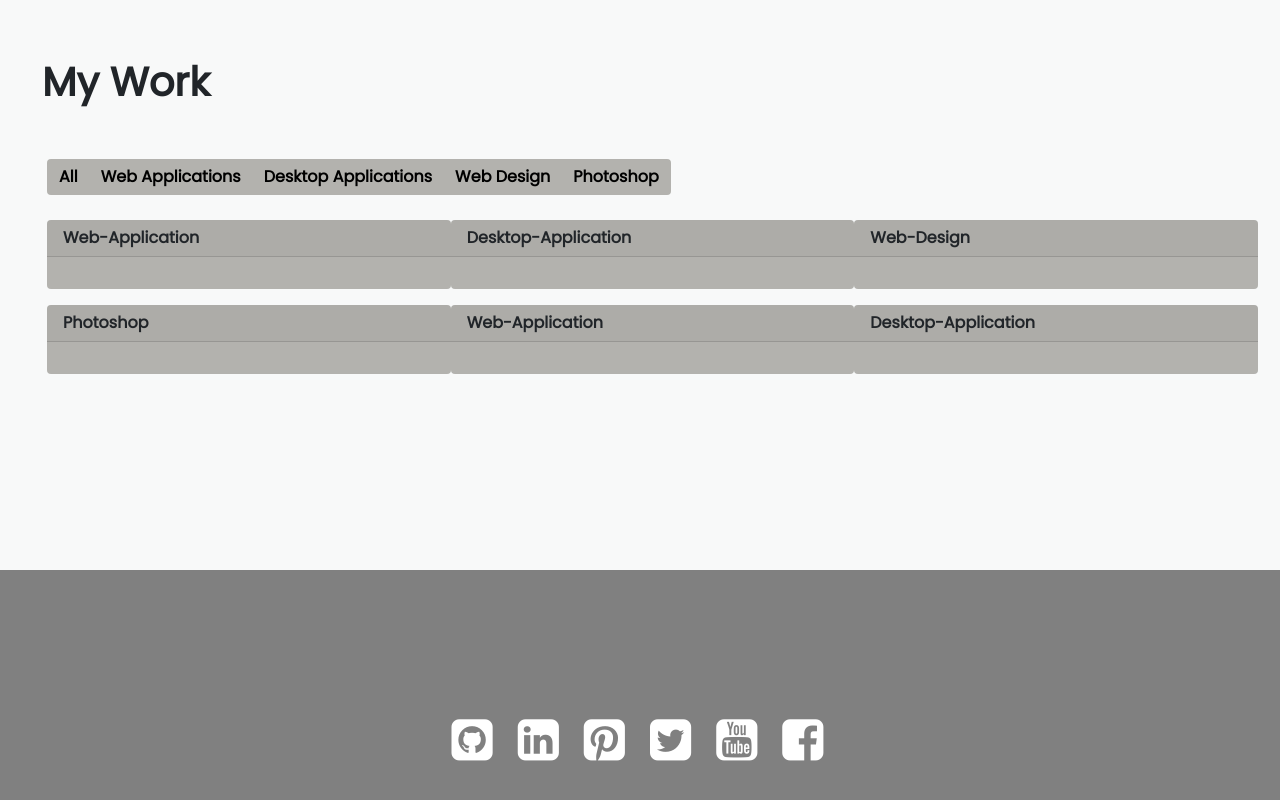
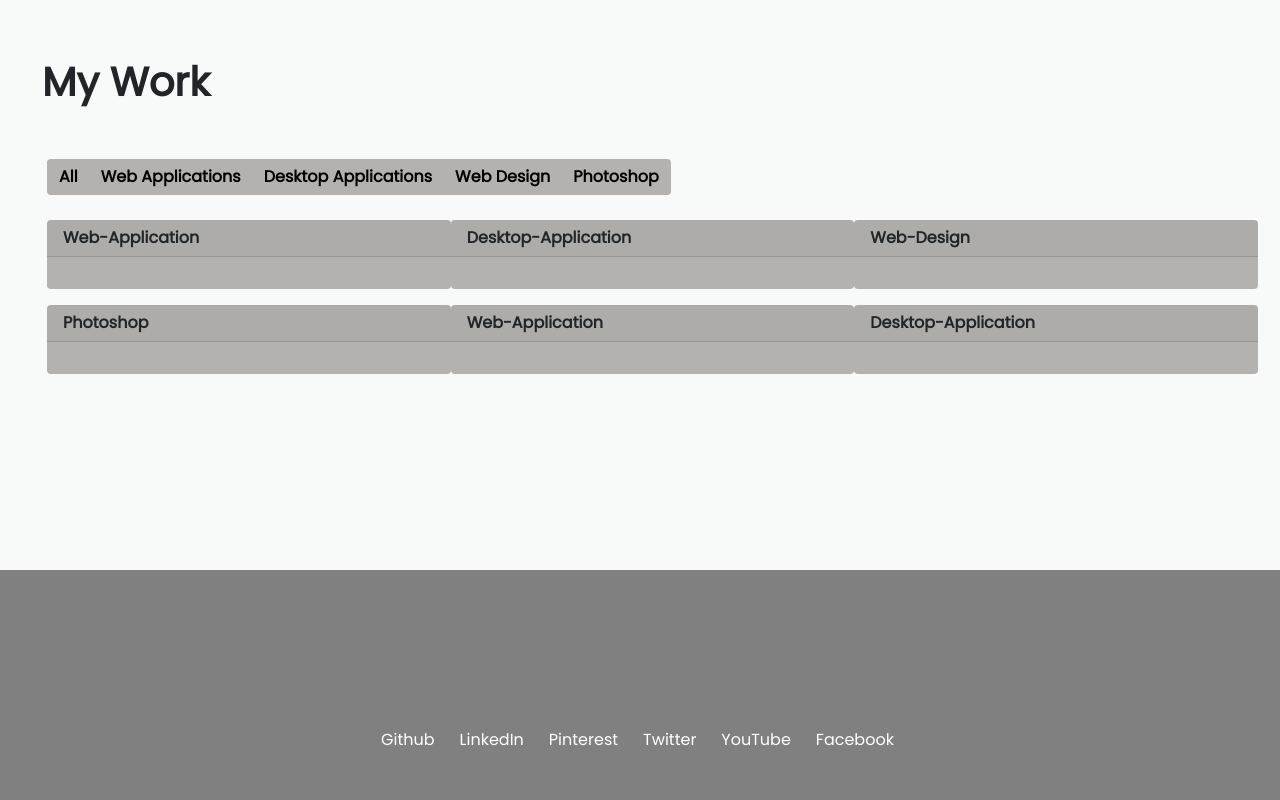
Before and after one commit to Faiza-Satti/Portfolio.io, a plain HTML site: page index.html in a window 1280 px wide. Shown: the part 3695-4495 px from the top of the page. Drawn offline with nearby package versions, Linux system fonts and the light colour scheme.

Commit message:
Update index.html

```diff
--- a/index.html
+++ b/index.html
@@ -4,7 +4,6 @@
     <meta charset="UTF-8">
     <meta http-equiv="X-UA-Compatible" content="IE=edge">
     <meta name="viewport" content="width=device-width, initial-scale=1.0">
-    <link rel="stylesheet" href="http://cdnjs.cloudflare.com/ajax/libs/font-awesome/4.4.0/css/font-awesome.min.css">
     <link rel="icon" href="css/images/fav.png"  sizes="16*16" type="png">
     <link rel="stylesheet" href="css/Bootstrap_css/bootstrap.min.css">
     <link rel="stylesheet" href="css/jquery-ui.css">
@@ -446,12 +445,12 @@
     <footer>
       <div class="row">
         <div id="followAccounts" class="col-lg-12 col-md-12 col-sm-12">
-        <a href="https://github.com/Faiza-Satti?tab=repositories" target="_blank"><i class="fa fa-github-square" style="font-size:48px;"></i></a>
-        <a href="https://www.linkedin.com/in/faiza-satti-6372071b0/" target="_blank"><i class="fa fa-linkedin-square"  style="font-size:48px;"></i></a>
-        <a href="#" target="_blank"><i class="fa fa-pinterest-square" style="font-size:48px;"></i></a>
-        <a href="#" target="_blank"><i class="fa fa-twitter-square" style="font-size:48px;"></i></a>
-        <a href="#" target="_blank"><i class="fa fa-youtube-square" style="font-size:48px;"></i></a>
-        <a href="#" target="_blank"><i class="fa fa-facebook-square" style="font-size:48px;"></i></a>
+        <a href="https://github.com/Faiza-Satti?tab=repositories" target="_blank">Github</a>
+        <a href="https://www.linkedin.com/in/faiza-satti-6372071b0/" target="_blank">LinkedIn</a>
+        <a href="#" target="_blank">Pinterest</a>
+        <a href="#" target="_blank">Twitter</a>
+        <a href="#" target="_blank">YouTube</a>
+        <a href="#" target="_blank">Facebook</a>
       </div>
       </div>
     </footer>
```
